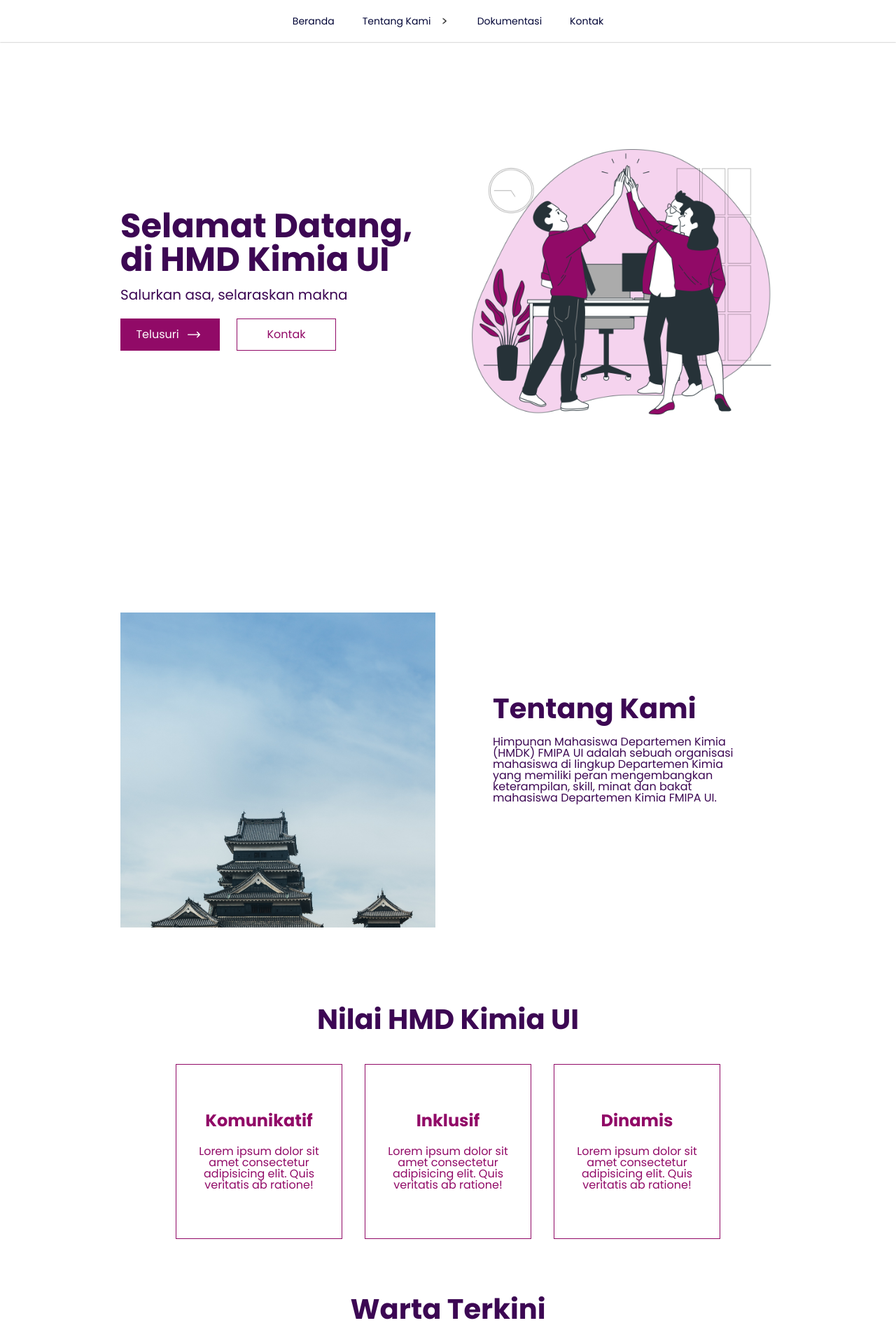
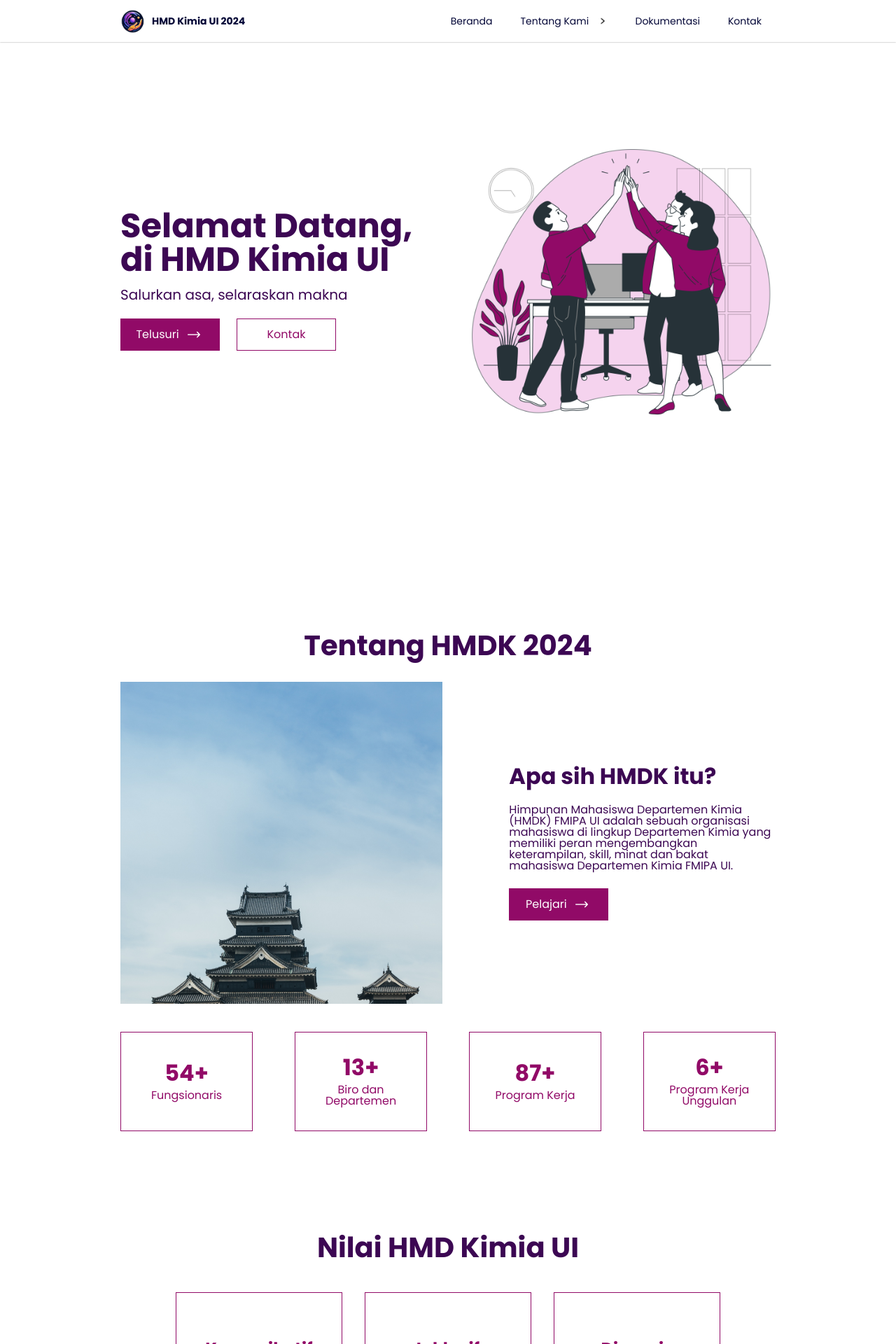
Before and after one commit to arkandamar/website-hmdk, a React (Vite) app: page / in a window 1280 px wide. Shown: the top 1920 px of the page at 70% size. Built offline with nearby package versions, Linux system fonts and the light colour scheme.

Commit message:
membuat logo di navbar dan mengubah bagian tentang kami

```diff
--- a/src/App.scss
+++ b/src/App.scss
@@ -32,3 +32,38 @@ $l: 32px;
 .main-container {
   font-family: "Poppins", sans-serif;
 }
+
+// Component
+@mixin first-button {
+  width: 140px;
+  height: 44px;
+  display: flex;
+  align-items: center;
+  justify-content: center;
+  cursor: pointer;
+  border: 1px solid $sec-color;
+  gap: 12px;
+  background-color: $sec-color;
+  color: white;
+
+  .container {
+    @include flex($align: center);
+    width: 24px;
+
+    .arrow {
+      width: 18px;
+      transition: transform 200ms;
+      filter: invert(100%);
+    }
+  }
+
+  &:hover {
+    border-color: $dark-sec-color;
+    background-color: $dark-sec-color;
+    color: $grey-color;
+  }
+
+  &:hover .arrow {
+    transform: translateX(4px);
+  }
+}
--- a/src/components/About.jsx
+++ b/src/components/About.jsx
@@ -1,21 +1,51 @@
 import "./About.scss";
 import Japan from "../assets/japan.jpg";
+import Arrow from "../assets/right-arrow.png";
 
 export default function About(props) {
   return (
     <div id="tentang" className="about">
+      <div className="header">Tentang HMDK 2024</div>
       <div className="slider">
         <div className="container">
           <img src={Japan} alt="" srcset="" />
         </div>
       </div>
       <div className="text">
-        <div className="header">Tentang Kami</div>
+        <div className="subheader">
+          <h4>
+            Apa <i>sih</i> HMDK itu?
+          </h4>
+        </div>
         <div className="explain">
           Himpunan Mahasiswa Departemen Kimia (HMDK) FMIPA UI adalah sebuah
-          organisasi mahasiswa di lingkup Departemen Kimia yang memiliki
-          peran mengembangkan keterampilan, skill, minat dan bakat
-          mahasiswa Departemen Kimia FMIPA UI.
+          organisasi mahasiswa di lingkup Departemen Kimia yang memiliki peran
+          mengembangkan keterampilan, skill, minat dan bakat mahasiswa
+          Departemen Kimia FMIPA UI.
+        </div>
+        <div className="button">
+          Pelajari
+          <div className="container">
+            <img className="arrow" src={Arrow} />
+          </div>
+        </div>
+      </div>
+      <div className="info">
+        <div className="staff box">
+          <div className="number">54+</div>
+          <h5 className="subheader">Fungsionaris</h5>
+        </div>
+        <div className="birdep box">
+          <div className="number">13+</div>
+          <h5 className="subheader">Biro dan Departemen</h5>
+        </div>
+        <div className="proker box">
+          <div className="number">87+</div>
+          <h5 className="subheader">Program Kerja</h5>
+        </div>
+        <div className="proker box">
+          <div className="number">6+</div>
+          <h5 className="subheader">Program Kerja Unggulan</h5>
         </div>
       </div>
     </div>
--- a/src/components/About.scss
+++ b/src/components/About.scss
@@ -2,24 +2,31 @@
 
 .about {
   display: grid;
-  grid-template-columns: 50% 50%;
-  height: 600px;
+  grid-template-columns: repeat(12, 1fr);
   background-color: white;
+  padding: ($side-padding/2) $side-padding;
+  gap: 16px;
+
+  .header {
+    grid-column-start: span 12;
+    margin: 16px 0;
+    @include flex(center, center);
+    font-size: $xl;
+    font-weight: bold;
+    color: $base-color;
+  }
 
   .slider {
-    @include flex($justify: center);
-    flex-direction: column;
-    padding: 0 $side-padding;
-    gap: 20px;
+    grid-column-start: span 6;
+    aspect-ratio: 1/1;
 
     .container {
-      width: 450px;
-      height: 450px;
-      background-color: $ter-color;
+      width: 100%;
+      height: 100%;
 
       img {
-        width: inherit;
-        height: inherit;
+        width: 100%;
+        height: 100%;
         object-fit: cover;
         object-position: center;
       }
@@ -27,21 +34,42 @@
   }
 
   .text {
-    width: 350px;
-    height: max-content;
+    grid-column: 8 / 13;
+    @include flex($justify: center, $dir: column);
     color: $base-color;
-    display: flex;
-    flex-direction: column;
-    gap: 20px;
-    margin-top: 30%;
-    margin-left: 10%;
+    gap: 24px;
 
-    .header {
+    .subheader {
+      font-size: $l;
       font-weight: bold;
-      font-size: $xl;
     }
 
-    .explain {
+    .button {
+      @include first-button;
+    }
+  }
+
+  .info {
+    grid-column-start: span 12;
+    @include flex(space-between, center);
+    margin: 24px 0;
+
+    .box {
+      width: 20%;
+      aspect-ratio: 4/3;
+      border: 1px solid $sec-color;
+      color: $sec-color;
+      @include flex(center, center, column);
+      gap: 8px;
+
+      .number {
+        font-size: $l;
+        font-weight: bold;
+      }
+      .subheader {
+        width: 75%;
+        text-align: center;
+      }
     }
   }
 }
--- a/src/components/Hero.scss
+++ b/src/components/Hero.scss
@@ -65,12 +65,12 @@ a {
         justify-content: center;
         cursor: pointer;
         border: 1px solid $sec-color;
-      }
 
-      .button:hover {
-        border-color: $dark-sec-color;
-        background-color: $dark-sec-color;
-        color: $grey-color;
+        &:hover {
+          border-color: $dark-sec-color;
+          background-color: $dark-sec-color;
+          color: $grey-color;
+        }
       }
     }
   }
--- a/src/components/Nav.jsx
+++ b/src/components/Nav.jsx
@@ -1,5 +1,6 @@
 import { useEffect, useState } from "react";
 import Arrow from "../assets/arrow.png";
+import Logo from "../assets/logo-hmdk.png";
 import "./Nav.scss";
 
 export default function Nav(props) {
@@ -56,6 +57,10 @@ export default function Nav(props) {
         }}
         className="nav"
       >
+        <div className="logo-container">
+          <img className="logo" src={Logo} />
+          <h1 className="logo-text">HMD Kimia UI 2024</h1>
+        </div>
         <ul className="menu-list">
           <li>
             <a href="#">Beranda</a>
--- a/src/components/Nav.scss
+++ b/src/components/Nav.scss
@@ -8,6 +8,28 @@
   z-index: 99;
   transition: transform 100ms;
   box-shadow: 0px 0px 2px 0px rgba(0, 0, 0, 0.4);
+  @include flex($align: center, $justify: space-between);
+
+  .logo-container {
+    @include flex(center, center);
+    margin-right: 40px;
+    margin-left: $side-padding;
+
+    gap: 10px;
+    .logo {
+      width: 35px;
+      height: 35px;
+    }
+    .logo-text {
+      font-size: 14px;
+      font-weight: bold;
+      color: $dark-base-color;
+    }
+
+    &:hover {
+      cursor: pointer;
+    }
+  }
 
   .menu-list {
     font-family: "Poppins", sans-serif;
@@ -15,6 +37,7 @@
     height: inherit;
     list-style: none;
     @include flex(center, center);
+    margin-right: $side-padding;
 
     li {
       height: inherit;
```
Also changed, not shown: src/assets/logo-hmdk.png (added).
